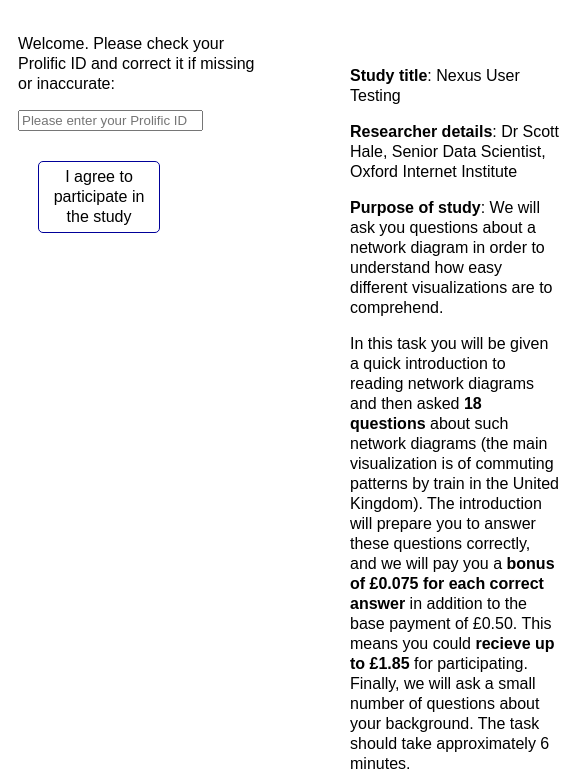
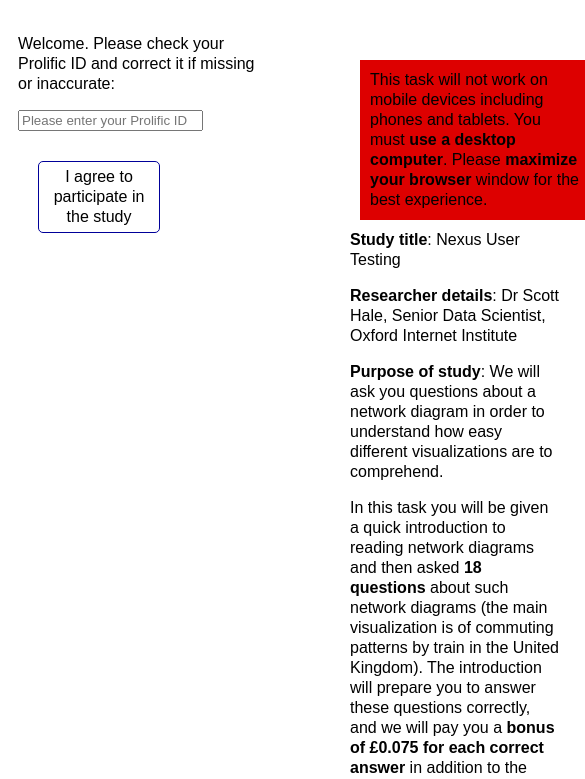
Before and after one commit to oii-nexus/qa, a plain HTML site: page index.html in a window 390 px wide. Shown: the top 779 px of the page, 585 px wide, since content can reach past the window. Drawn offline with Linux system fonts and the light colour scheme.

Commit message:
warning for mobile devices / low width browsers (fixes #20)

```diff
--- a/css/main.css
+++ b/css/main.css
@@ -116,3 +116,17 @@ path:hover {
 	width: 30%;
 	margin-right: 15px;
 }
+
+#mobilewarning {
+	display: none;
+}
+
+@media only screen and (max-width: 1000px) {
+	#mobilewarning {
+		display: block;
+		width: 100%;
+		margin: 10px;
+		padding: 10px;
+		background-color: #D00;
+	}
+}
--- a/index.html
+++ b/index.html
@@ -50,6 +50,8 @@
 </div>
 
 <div id="intro2">
+<div id="mobilewarning">This task will not work on mobile devices including phones and tablets. You must <strong>use a desktop computer</strong>. Please <strong>maximize your browser</strong> window for the best experience.</div>
+
 <p><strong>Study title</strong>: Nexus User Testing</p>
 
 <p><strong>Researcher details</strong>: Dr Scott Hale, Senior Data Scientist, Oxford Internet Institute</p>
```
